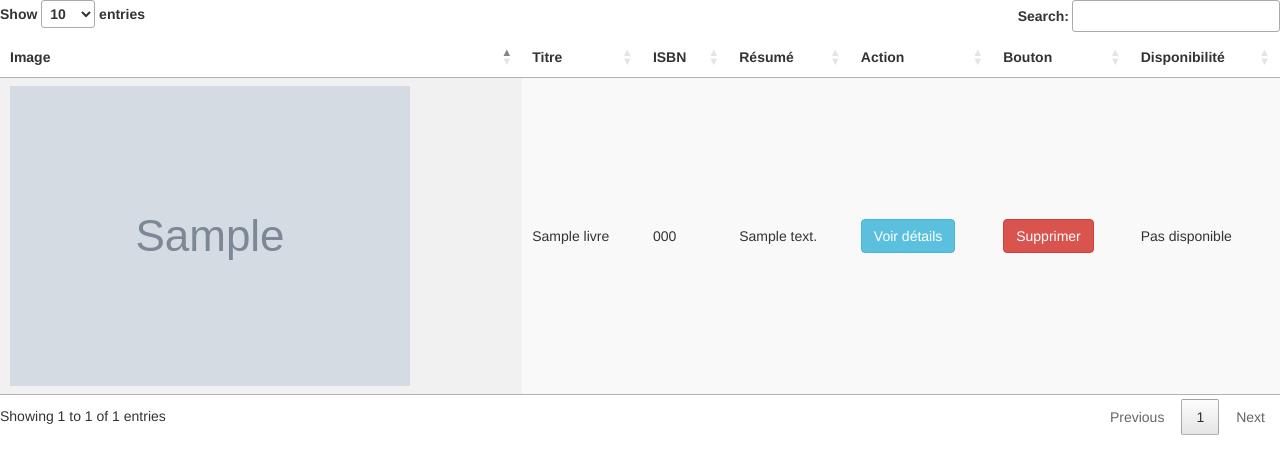
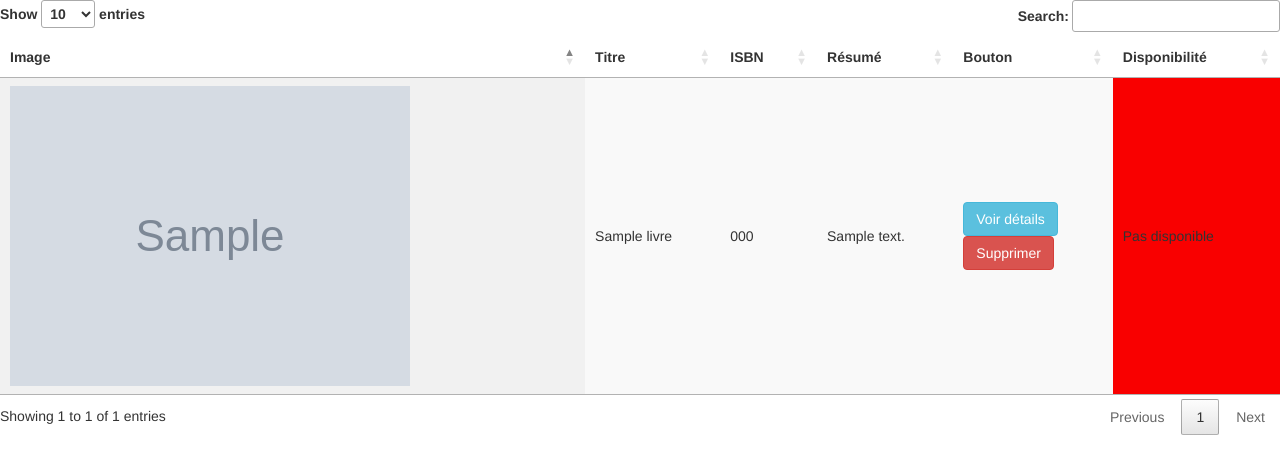
Before and after one commit to JasonBrastel/projet_biblio, a PHP site: page /Projet/ in a window 1280 px wide. Shown: the top 474 px of the page. Run offline with PHP 8.4, Linux system fonts and the light colour scheme; tables that the repository leaves empty or names only in its code hold one stand-in row (values such as "Sample post"); grey boxes marked "Sample" are stand-in pictures; some libraries are stand-ins or nearby versions.

Commit message:
colore dispo et dispo bouton

```diff
--- a/dao.php
+++ b/dao.php
@@ -326,8 +326,6 @@ class DAO
 
 
 
-
-
  //PAUL
    // fonction changment de status de la dispo dans datatable
 
--- a/index.php
+++ b/index.php
@@ -23,7 +23,7 @@ $dao->disconnect();
     <title>Liste des livres</title>
     <link rel="stylesheet" href="https://cdn.datatables.net/1.13.7/css/jquery.dataTables.min.css">
     <link rel="stylesheet" href="https://maxcdn.bootstrapcdn.com/bootstrap/3.3.7/css/bootstrap.min.css">
-    <link rel="stylesheet" href="../style/style.css">
+    <link rel="stylesheet" href="style/style.css">
 </head>
 
 <body>
@@ -35,7 +35,6 @@ $dao->disconnect();
                 <th>Titre</th>
                 <th>ISBN</th>
                 <th>Résumé</th>
-                <th>Action</th>
                 <th>Bouton</th>
                 <th>Disponibilité</th>
             </tr>
@@ -43,20 +42,25 @@ $dao->disconnect();
         <tbody>
             <?php foreach ($livres as $livre) { ?>
 
-        <tr id="<?php print $livre['id_livre']?>">
+                <tr id="<?php print $livre['id_livre'] ?>">
                     <td><img src="<?php echo $livre['image']; ?>" alt="Image du livre"></td>
                     <td><?php echo $livre['titre_livre']; ?></td>
                     <td><?php echo $livre['isbn']; ?></td>
                     <td><?php echo $livre['shortDescription']; ?></td>
-            <td><button class="btn btn-info" data-toggle="modal" data-target="#livreModal<?php echo $livre['id_livre']; ?>">Voir détails</button></td>
 
+                    <td>
+                        <!-- Bouton détails -->
+                        <button class="btn btn-info" data-toggle="modal" data-target="#livreModal<?php echo $livre['id_livre']; ?>">Voir détails</button>
+                        <!-- Bouton supprimer -->
+                        <form method="POST" action="suppr.php">
+                            <button id="btn_suppr" type="submit" name="btn_suppr" value="<?php echo $livre['id_livre']; ?>" class="btn btn-danger" data-toggle="modal" data-target="#confirmModal">Supprimer</button>
+                        </form>
+                    </td>
 
-            <form method="POST" action="suppr.php">
-            <td><button id="btn_suppr" type="submit" name="btn_suppr"
-            value="<?php echo $livre['id_livre']; ?>" class="btn btn-danger" data-toggle="modal" data-target="#confirmModal">Supprimer</button>
+                    <td class="<?php echo $dispoStatus[$livre['id_livre']] == 0 ? 'dispo' : 'non-dispo'; ?>">
+                        <?php echo $dispoStatus[$livre['id_livre']] == 0 ? 'Disponible' : 'Pas disponible'; ?>
                     </td>
-            </form>
-            <td><?php echo $dispoStatus[$livre['id_livre']] == 0 ? 'Disponible' : 'Pas disponible'; ?></td>
+
                 </tr>
 
 
@@ -110,7 +114,7 @@ $dao->disconnect();
     </table>
 
 
-    <script src="./script/script.js" > </script>
+    <script src="./script/script.js"> </script>
     <script src="https://code.jquery.com/jquery-3.6.4.min.js"></script>
     <script src="https://cdn.datatables.net/1.13.7/js/jquery.dataTables.min.js"></script>
     <script src="https://maxcdn.bootstrapcdn.com/bootstrap/3.3.7/js/bootstrap.min.js"></script>
```
Lines whose indentation alone changed are shown as unchanged.
